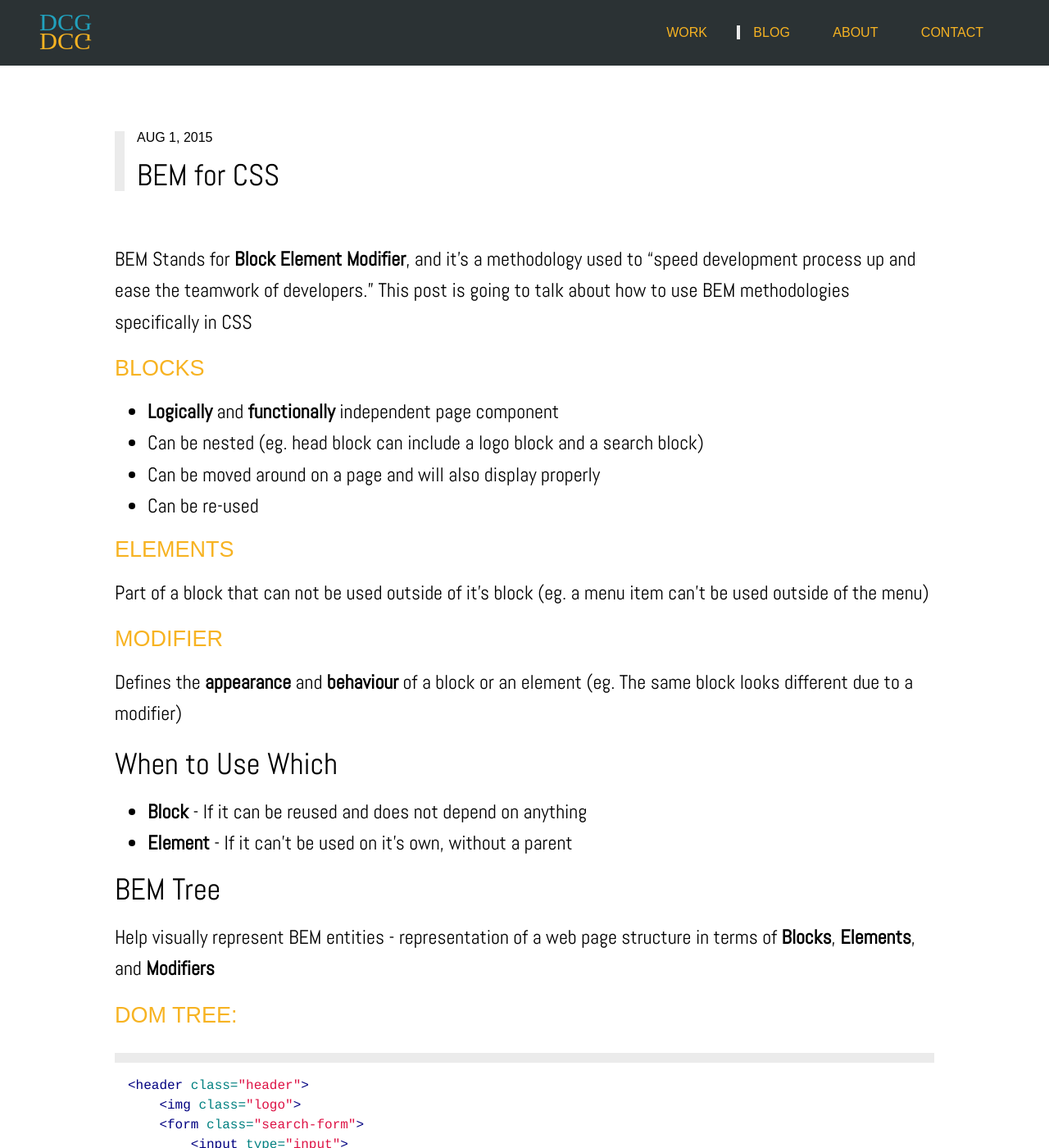
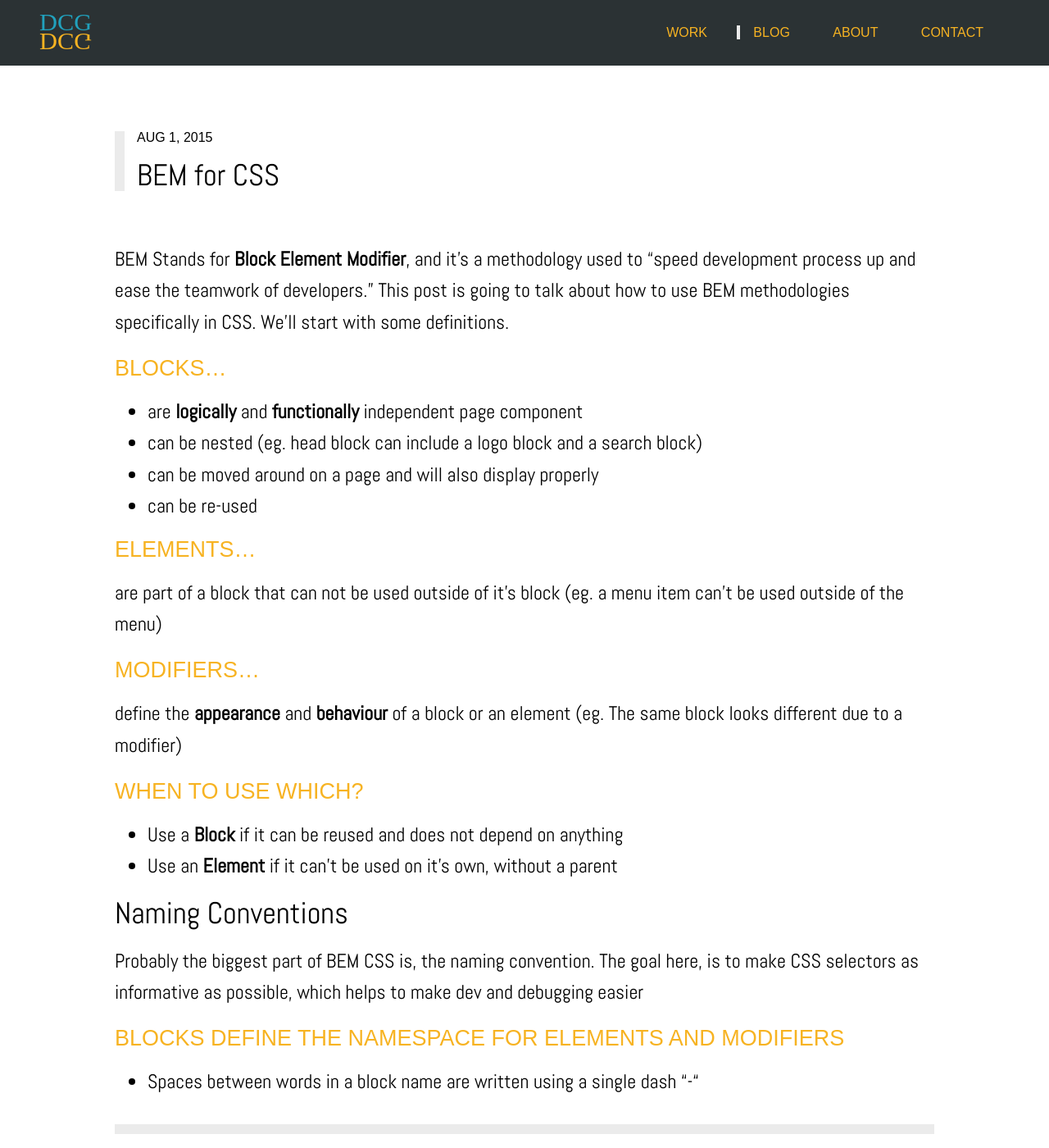
Before and after one commit to hidanielle/hidanielle.github.io, a Jekyll site: the page built from _posts/blog/2015-08-01-bem-for-css.markdown, in a window 1280 px wide and 1400 px high. Shown: the whole window at 82% size. Built offline with Jekyll 4.4.1, drawn with Linux system fonts in a browser that asks for light colours; nearby versions of some CDN libraries; some web fonts are replaced; some of the changed text lies outside the part shown.

Commit message:
Update 2015-08-01-bem-for-css.markdown

```diff
--- a/_posts/blog/2015-08-01-bem-for-css.markdown
+++ b/_posts/blog/2015-08-01-bem-for-css.markdown
@@ -6,101 +6,47 @@
 - blog
 ---
 
-BEM Stands for **Block Element Modifier**, and it’s a methodology used to "speed development process up and ease the teamwork of developers." This post is going to talk about how to use BEM methodologies specifically in CSS
+BEM Stands for **Block Element Modifier**, and it’s a methodology used to "speed development process up and ease the teamwork of developers." This post is going to talk about how to use BEM methodologies specifically in CSS. We'll start with some definitions.
 
-### Blocks
+### Blocks...
 
-* **Logically** and **functionally** independent page component
-* Can be nested (eg. head block can include a logo block and a search block)
-* Can be moved around on a page and will also display properly
-* Can be re-used
+* are **logically** and **functionally** independent page component
+* can be nested (eg. head block can include a logo block and a search block)
+* can be moved around on a page and will also display properly
+* can be re-used
 
-### Elements
-Part of a block that can not be used outside of it’s block (eg. a menu item can’t be used outside of the menu)
+### Elements...
+are part of a block that can not be used outside of it’s block (eg. a menu item can’t be used outside of the menu)
 
-### Modifier
-Defines the **appearance** and **behaviour** of a block or an element (eg. The same block looks different due to a modifier)
+### Modifiers...
+define the **appearance** and **behaviour** of a block or an element (eg. The same block looks different due to a modifier)
 
 
-## When to Use Which
-* **Block** - If it can be reused and does not depend on anything
-* **Element** - If it can’t be used on it’s own, without a parent
-
-
-
-
-
-## BEM Tree
-Help visually represent BEM entities - representation of a web page structure in terms of **Blocks**, **Elements**, and **Modifiers**
-
-### DOM Tree:
-{% highlight html %}
-<header class="header">
-    <img class="logo">
-    <form class="search-form">
-        <input type="input">
-        <button type="button"></button>
-    </form>
-    <div class="lang-switcher">
-    </div>
-</header>
-{% endhighlight %}
-
-### BEM Tree
-{% highlight html %}
-header
-  ├──logo
-  └──search-form
-    ├──input
-    └──button
-  └──lang-switcher
-{% endhighlight %}
-
-
-
-
-## Nesting Elements (Don't...)
-A block can have a nested element structure in a DOM tree, but in BEM, the **ELEMENTS** can only be targeted directly from the **BLOCK**. This makes it possible to change the internal DOM structure of the **BLOCK** without modifying any code in an **ELEMENT**
-
-**DOM Tree:**
-{% highlight html %}
-<div class="block">
-    <div class="block__elem1">
-        <div class="block__elem2">
-            <div class="block__elem3"></div>
-        </div>
-    </div>
-</div>
-{% endhighlight %}
-
-**BEM:**
-{% highlight css %}
-.block {}
-.block__elem1 {}
-.block__elem2 {}
-.block__elem3 {}
-{% endhighlight %}
-
+### When to Use Which?
+* Use a **Block** if it can be reused and does not depend on anything
+* Use an **Element** if it can’t be used on it’s own, without a parent
 
 
 ## Naming Conventions
 
-**Goal:** Make CSS selectors as informative as possible which helps to make dev and debugging easier
+Probably the biggest part of BEM CSS is, the naming convention. The goal here, is to make CSS selectors as informative as possible,  which helps to make dev and debugging easier
 
-### Blocks:
-* Defines the namespace for elements and modifiers
-* Spaces between words are written using a single dash “-"
+### Blocks define the namespace for elements and modifiers
+* Spaces between words in a block name are written using a single dash “-"
+
 {% highlight css %}
 .block-name
 {% endhighlight %}
+
 **Example:**
+
 {% highlight css %}
 .menu {}
 .lang-switcher {}
 {% endhighlight %}
 
-### Elements:
-Identifies an elements as belonging to a block - delimited by a double underscore “__"
+### Elements identify as belonging to a block - delimited by a double underscore **“__"**
+
 {% highlight css %}
 .block-name__elem-name
 {% endhighlight %}
@@ -111,16 +57,15 @@
 lang-switcher__lang-icon {}
 {% endhighlight %}
 
-### Modifiers:
-Identifies a modifier as belonging to that block OR element - delimited by a single underscore “_"
+### Modifiers identify as belonging to that block OR element - delimited by a single underscore **“_"**
 
-Full name of a modifier is creating using:
-* For Boolean modifiers — owner-name_mod-name
-  * eg. .menu_hidden {}
-* For key-value type modifiers — owner-name_mod-name_mod-val
-  * eg. .menu_theme_morning-forest {}
+The full name for a modifier is created in two different ways (depending on the type of modifier)
+* For Boolean modifiers — *owner-name_mod-name*
+  * eg. `.menu_hidden {}`
+* For key-value type modifiers — *owner-name_mod-name_mod-val*
+  * eg. `.menu_theme_morning-forest {}`
 
-When applying a modifier to a block or element, don’t forget to apply the original block/element class as well
+When applying a modifier to a block or element, don’t forget to apply the original block/element class as well. This was, your block or element will inherit all of the styles of a normal block or element of it's kind, and the modifier will then be applied on top.
 
 **DO:**
 {% highlight html %}
@@ -167,9 +112,35 @@
 * Key-value type modifiers are not used.
 
 
+## Nesting Elements (Don't...)
+A block can have a nested element structure in a DOM tree, but in BEM, the **elements** can only be targeted directly from the **block**. This makes it possible to change the internal DOM structure of the **block** without modifying any code in an **element**
+
+What does this mean? Basically, you can put elements inside eachother, but their names will still be based off of the original block. You don't just keep adding elements after elements.
+
+**DOM Tree:**
+{% highlight html %}
+<div class="block">
+    <div class="block__elem1">
+        <div class="block__elem2">
+            <div class="block__elem3"></div>
+        </div>
+    </div>
+</div>
+{% endhighlight %}
+
+**BEM:**
+{% highlight css %}
+.block {}
+.block__elem1 {}
+.block__elem2 {}
+.block__elem3 {}
+{% endhighlight %}
+
 
 
 ## File System
+
+These are a few ways to organize your files when adopting BEM methodologies:
 
 ### Just CSS - Just Blocks
 Put all blocks and block-specific elements and modifiers in separate files that get included in to one css file
@@ -214,9 +185,9 @@
 {% endhighlight %}
 
 
+## How BEM affects design
+I think this is important to talk about, when discussing BEM on the front end, because alot of this assumes that there is a DRY (don't repeat yourself) design from the get-go. For example, if a design is all over the place and doesn't reuse components, I'm not sure that BEM will be very easy to incorporate.
 
-## Style Guide - Using BEM in Design
-BEM conventions can be applied at the design level. If designers new about the terms and how things are separated on the front side, this can influence how they design and set up their files?
+When thinking about parts of a website as modules, style guides are definitely a great place to start. Designers can even create the names of the blocks, elements, and modifiers as names for their layers.
 
-## Scaling Down
-https://en.bem.info/articles/bem-for-small-projects/
+Personally, I've yet to use BEM on a project, simply because it hasn't felt **right** yet. Obviously, the benefits of BEM are more apparent on large scale sites - which I haven't done lately.
```
